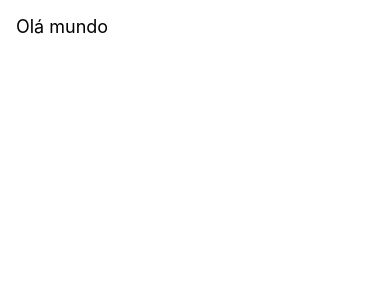
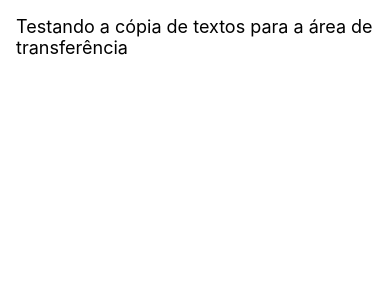
Before and after one commit to carlosxfelipe/my-clipboard, a React Native app: screen / in a window 390 px wide. Shown: the top 300 px of the page. Built offline with nearby package versions, Linux system fonts and the light colour scheme.

Commit message:
Add HomeScreen component and refactor App component to use it

```diff
--- a/src/App.tsx
+++ b/src/App.tsx
@@ -2,15 +2,20 @@
  * @format
  */
 
-import { StatusBar, StyleSheet, useColorScheme, Text } from 'react-native';
+import {
+  StatusBar,
+  /* useColorScheme, */
+} from 'react-native';
 import { SafeAreaProvider, SafeAreaView } from 'react-native-safe-area-context';
+import HomeScreen from './screens/HomeScreen';
 
 function App() {
-  const isDarkMode = useColorScheme() === 'dark';
+  // const isDarkMode = useColorScheme() === 'dark';
 
   return (
     <SafeAreaProvider>
-      <StatusBar barStyle={isDarkMode ? 'light-content' : 'dark-content'} />
+      {/* <StatusBar barStyle={isDarkMode ? 'light-content' : 'dark-content'} /> */}
+      <StatusBar barStyle="dark-content" />
       <AppContent />
     </SafeAreaProvider>
   );
@@ -18,21 +23,10 @@ function App() {
 
 function AppContent() {
   return (
-    <SafeAreaView style={styles.container} edges={['top', 'bottom']}>
-      <Text style={styles.text}>Olá mundo</Text>
+    <SafeAreaView style={{ flex: 1 }} edges={['top', 'bottom']}>
+      <HomeScreen />
     </SafeAreaView>
   );
 }
 
-const styles = StyleSheet.create({
-  container: {
-    flex: 1,
-    padding: 16,
-  },
-  text: {
-    fontSize: 18,
-    color: '#000',
-  },
-});
-
 export default App;
--- /dev/null
+++ b/src/screens/HomeScreen.tsx
@@ -0,0 +1,23 @@
+import React from 'react';
+import { StyleSheet, Text, View } from 'react-native';
+
+export default function HomeScreen() {
+  return (
+    <View style={styles.container}>
+      <Text style={styles.text}>
+        Testando a cópia de textos para a área de transferência
+      </Text>
+    </View>
+  );
+}
+
+const styles = StyleSheet.create({
+  container: {
+    flex: 1,
+    padding: 16,
+  },
+  text: {
+    fontSize: 18,
+    color: '#000',
+  },
+});
```
